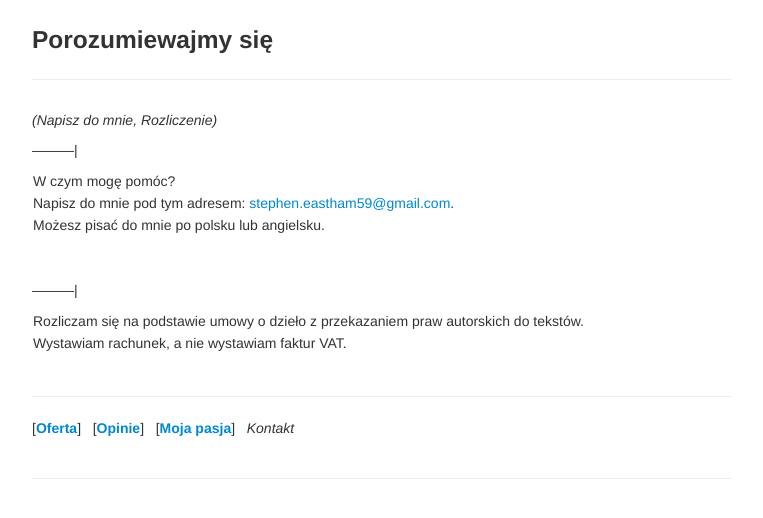
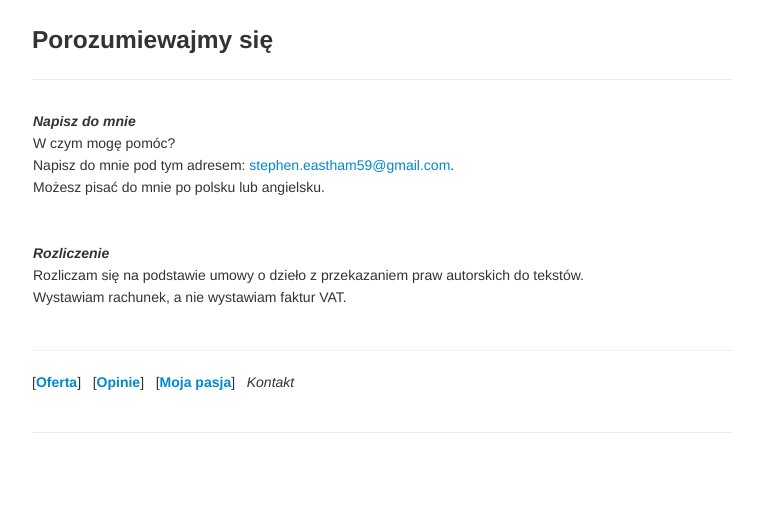
Before and after one commit to StephenEastham/StephenEastham.github.io, a Jekyll site: the page built from pages/kontakt.md, in a window 1280 px wide. Shown: the top 518 px of the page, without its empty margins (258-1021 px from the left). Built offline with Jekyll 4.4.1, drawn with Linux system fonts in a browser that asks for light colours; part of the change alters nothing that is shown.

```diff
--- a/pages/kontakt.md
+++ b/pages/kontakt.md
@@ -3,10 +3,9 @@ layout: page
 title: Porozumiewajmy się
 description:
 ---
-<em markdown="1">(Napisz do mnie, Rozliczenie)</em>
 
 ---------|
-
+<em markdown="1">__Napisz do mnie__</em> |
 W czym mogę pomóc? |
 Napisz do mnie pod tym adresem: <stephen.eastham59@gmail.com>.|
 Możesz pisać do mnie po polsku lub angielsku. |
@@ -15,7 +14,7 @@ Możesz pisać do mnie po polsku lub angielsku. |
 
 
 ---------|
-
+<em markdown="1">__Rozliczenie__</em> |
 Rozliczam się na podstawie umowy o dzieło z przekazaniem praw autorskich do tekstów. |
 Wystawiam rachunek, a nie wystawiam faktur VAT. |
 |
```
